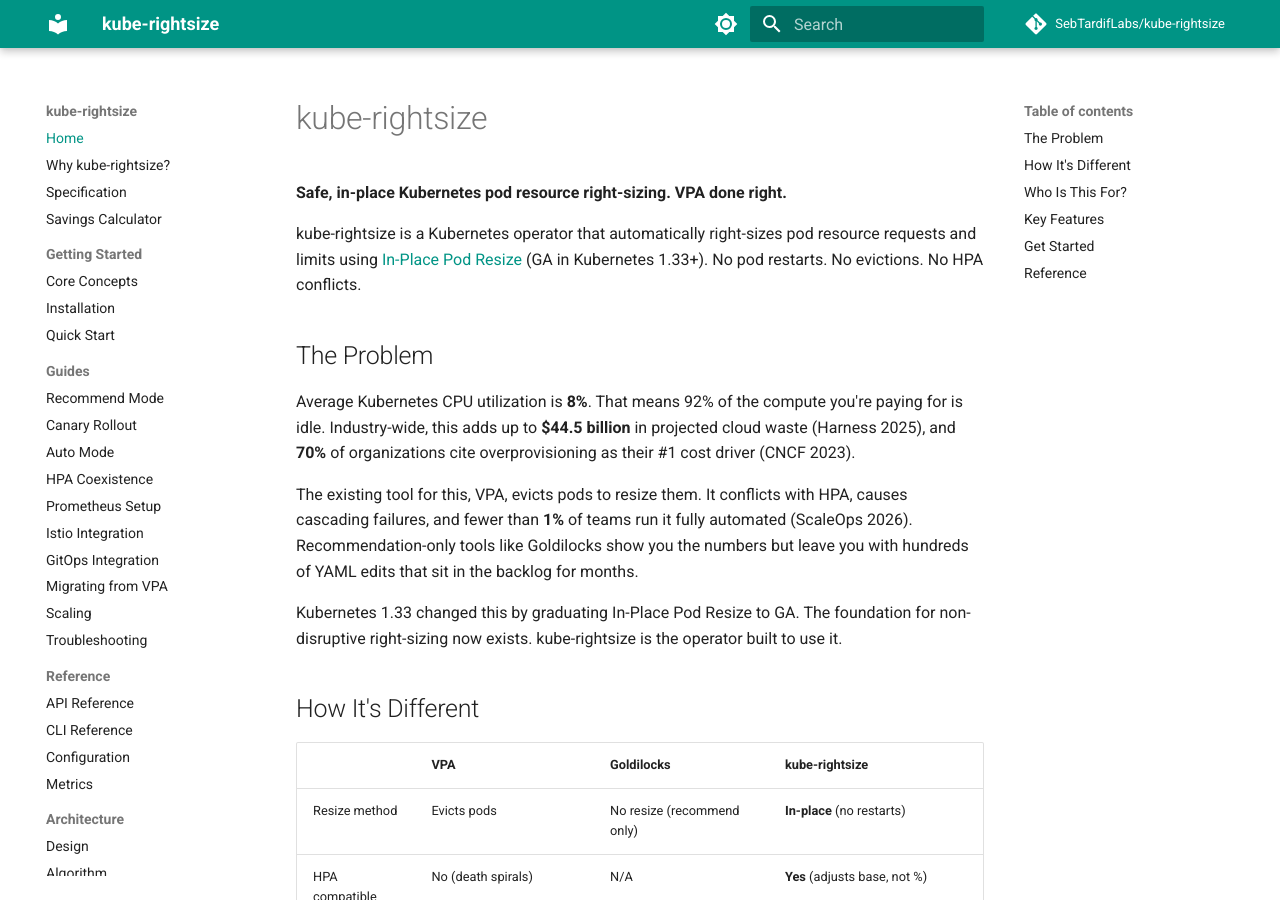
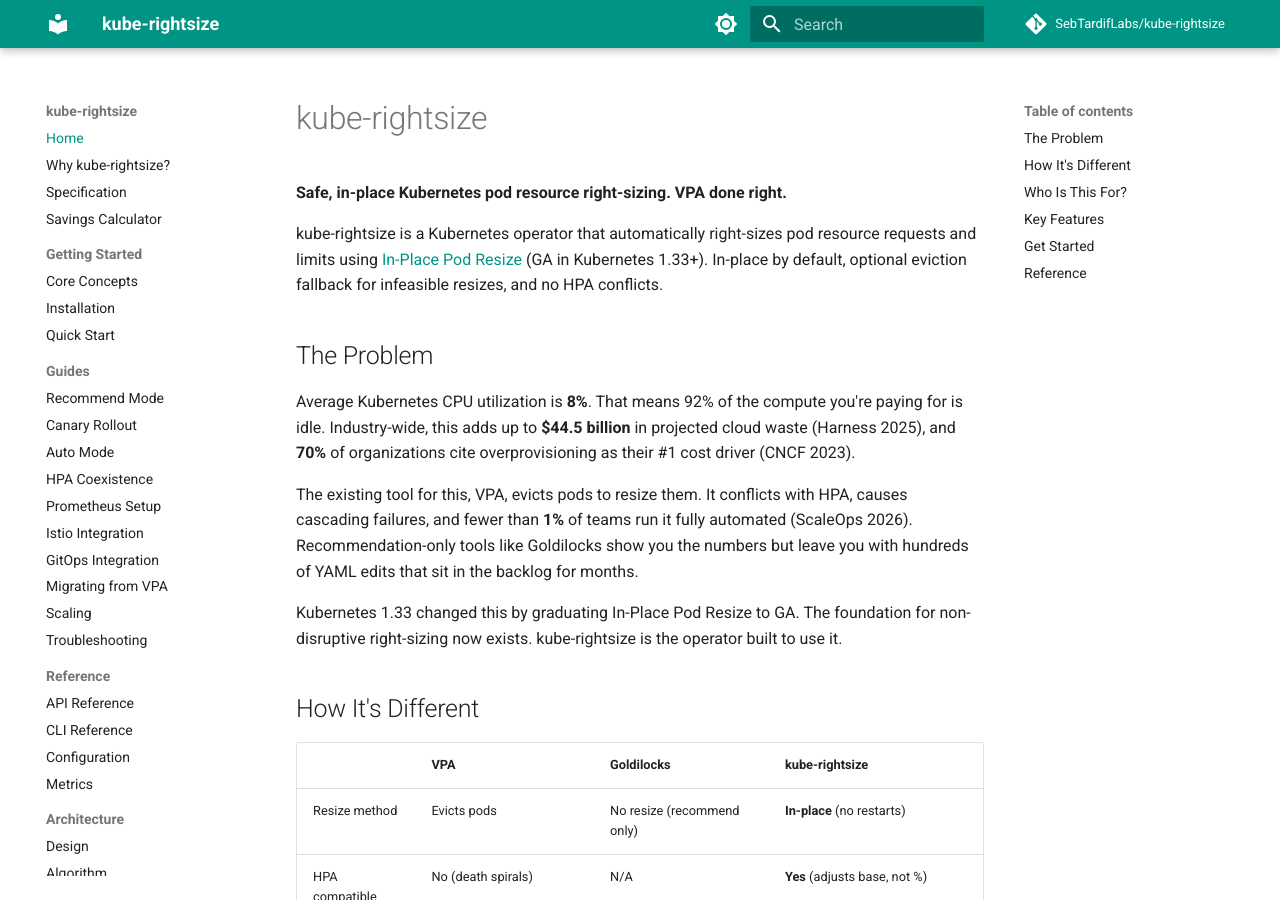
Before and after one commit to attune-io/attune, an MkDocs documentation site: the page built from docs/index.md, in a window 1280 px wide and 900 px high. Built offline with MkDocs 1.6.1 and Material for MkDocs 9.7.7, drawn with Linux system fonts in a browser that asks for light colours; comment, search, counter and statistics services are not loaded.

Commit message:
docs: clarify eviction fallback in newcomer guides
Update the landing docs and migration guide to describe kube-rightsize as in-place by default with optional InPlaceOrEvict fallback, and surface kubectl rightsize history in the README plugin quickstart so new users can inspect outcomes directly.

Signed-off-by: Sebastien Tardif <sebtardif@ncf.ca>

```diff
--- a/docs/index.md
+++ b/docs/index.md
@@ -5,7 +5,8 @@
 kube-rightsize is a Kubernetes operator that automatically right-sizes pod
 resource requests and limits using
 [In-Place Pod Resize](https://kubernetes.io/blog/2025/12/19/kubernetes-v1-35-in-place-pod-resize-ga/)
-(GA in Kubernetes 1.33+). No pod restarts. No evictions. No HPA conflicts.
+(GA in Kubernetes 1.33+). In-place by default, optional eviction fallback for
+infeasible resizes, and no HPA conflicts.
 
 ## The Problem
 
```
Also changed, not shown: README.md (+7 -4 lines), docs/guides/migrating-from-vpa.md (+1 -1 lines).
